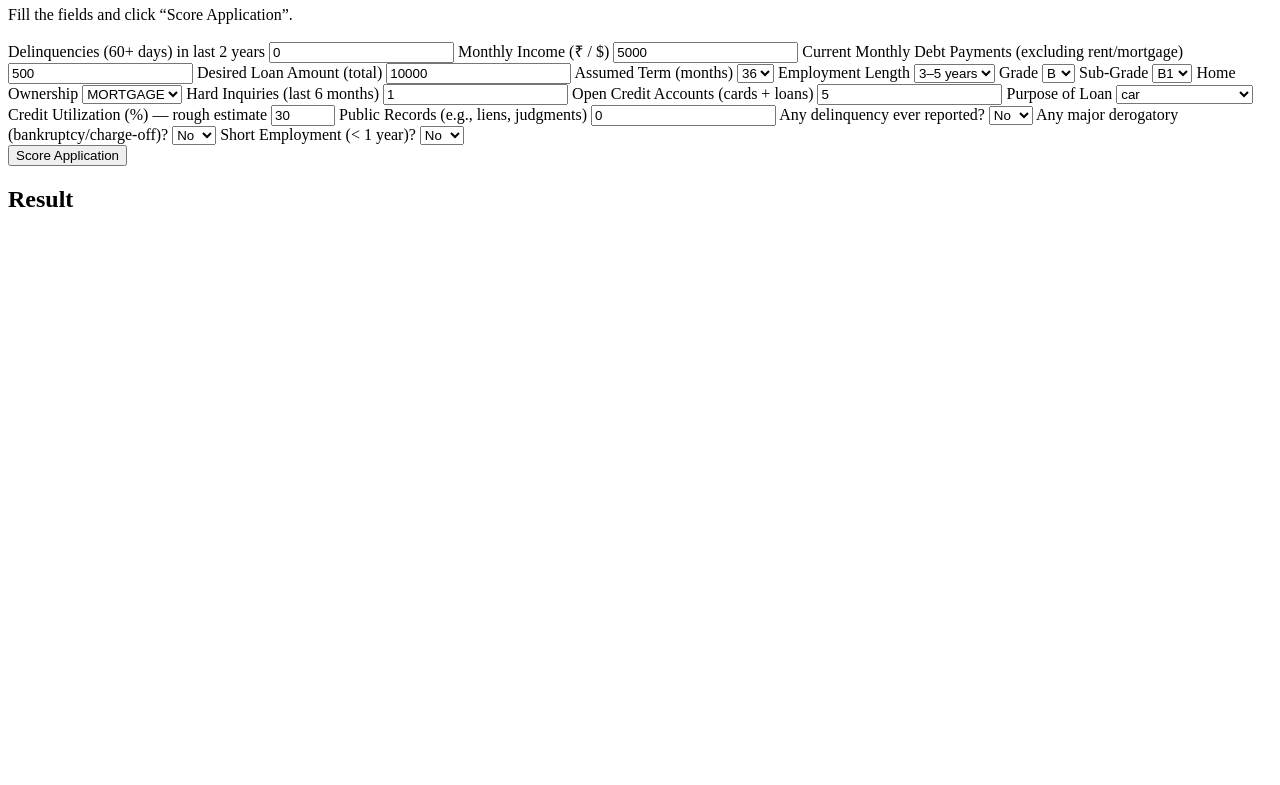
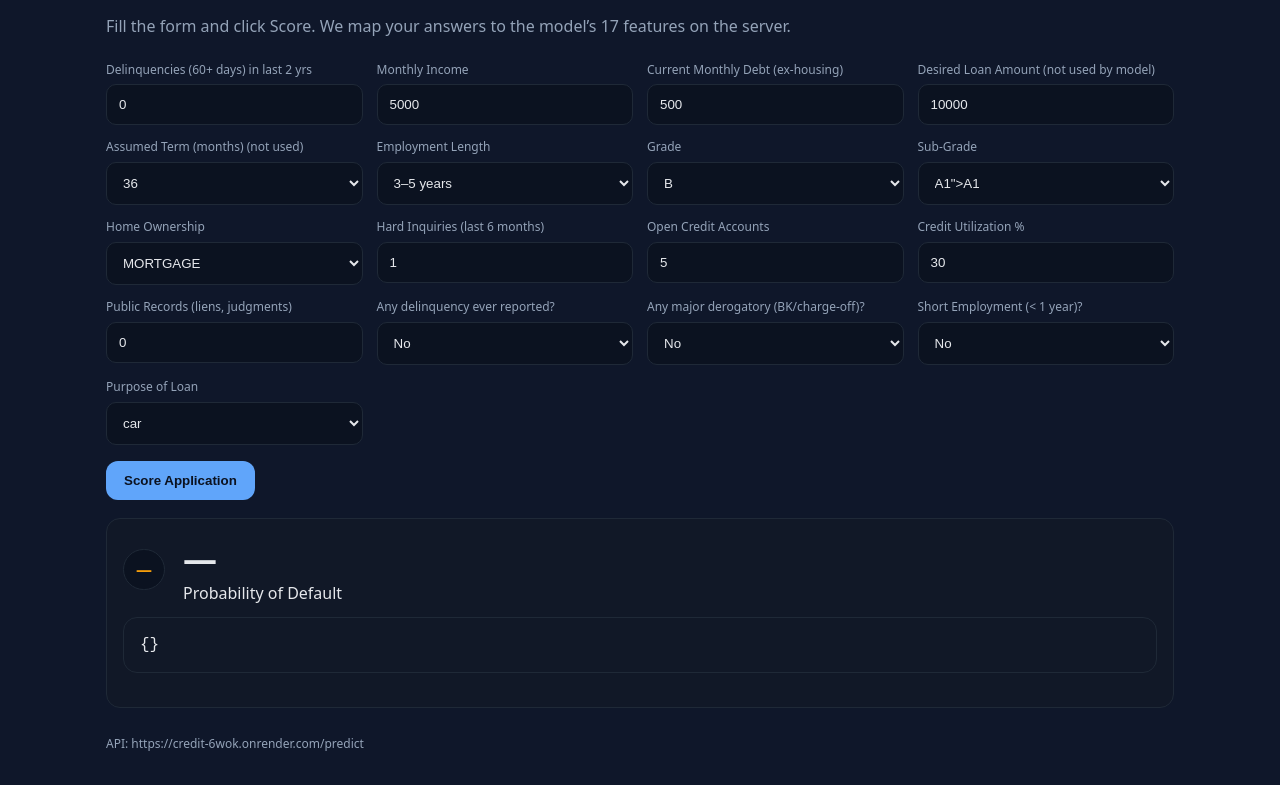
Before and after one commit to groverucd/CREDIT, a plain HTML site: page web/index.html in a window 1280 px wide. Shown: the part 74-859 px from the top of the page. Before the commit the page ends 800 px from the top, so only its background shows below. Drawn offline with Linux system fonts and the light colour scheme.

Commit message:
Update index.html

```diff
--- a/web/index.html
+++ b/web/index.html
@@ -3,182 +3,214 @@
 <head>
   <meta charset="utf-8" />
   <title>Credit Scoring — Demo</title>
-  <meta name="viewport" content="width=device-width,initial-scale=1" />
-  <link rel="stylesheet" href="styles.css" />
+  <meta name="viewport" content="width=device-width, initial-scale=1" />
+  <style>
+    :root { --bg:#0f172a; --panel:#111827; --muted:#94a3b8; --text:#e5e7eb; --accent:#60a5fa; --ok:#10b981; --warn:#f59e0b; --bad:#ef4444; }
+    *{box-sizing:border-box} body{margin:0;background:var(--bg);color:var(--text);font:16px/1.4 system-ui,Segoe UI,Roboto,Helvetica,Arial}
+    .wrap{max-width:1100px;margin:32px auto;padding:0 16px}
+    h1{font-size:28px;margin:0 0 18px}
+    p.muted{color:var(--muted);margin:0 0 24px}
+    .grid{display:grid;grid-template-columns:repeat(4,minmax(240px,1fr));gap:14px}
+    .field{display:flex;flex-direction:column;gap:6px}
+    label{font-size:12px;color:var(--muted)}
+    input,select{background:#0b1220;border:1px solid #1f2937;border-radius:10px;color:var(--text);padding:12px 12px}
+    input:focus,select:focus{outline:2px solid var(--accent)}
+    .actions{margin:16px 0 8px}
+    button{background:var(--accent);border:0;border-radius:12px;padding:12px 18px;color:#0b1220;font-weight:600;cursor:pointer}
+    button:disabled{opacity:.6;cursor:not-allowed}
+    .panel{background:var(--panel);border:1px solid #1f2937;border-radius:14px;padding:16px;margin:18px 0}
+    .row{display:flex;gap:18px;align-items:center;flex-wrap:wrap}
+    .metric{display:flex;flex-direction:column}
+    .metric .k{font-size:34px;font-weight:800}
+    .badge{display:inline-flex;align-items:center;gap:8px;background:#0b1220;border:1px solid #1f2937;border-radius:999px;padding:8px 12px;font-weight:700}
+    .approve{color:var(--ok)} .conditional{color:var(--warn)} .reject{color:var(--bad)}
+    pre{white-space:pre-wrap;word-break:break-word;margin:0}
+    .footer{margin-top:28px;color:var(--muted);font-size:12px}
+    @media(max-width:980px){.grid{grid-template-columns:repeat(2,1fr)}}
+    @media(max-width:540px){.grid{grid-template-columns:1fr}}
+  </style>
 </head>
 <body>
-  <main class="container">
-    <h1>Credit Scoring — Demo</h1>
-    <p class="muted">Fill the fields and click “Score Application”.</p>
+  <div class="wrap">
+    <h1>Credit Scoring Demo</h1>
+    <p class="muted">Fill the form and click Score. We map your answers to the model’s 17 features on the server.</p>
 
-    <form id="score-form">
-      <div class="grid">
+    <div class="grid">
+      <div class="field"><label>Delinquencies (60+ days) in last 2 yrs</label><input id="delinq_2yrs" type="number" min="0" value="0"></div>
+      <div class="field"><label>Monthly Income</label><input id="monthly_income" type="number" min="0" value="5000"></div>
+      <div class="field"><label>Current Monthly Debt (ex‑housing)</label><input id="monthly_debt" type="number" min="0" value="500"></div>
+      <div class="field"><label>Desired Loan Amount (not used by model)</label><input id="loan_amount" type="number" min="0" value="10000"></div>
 
-        <!-- 1) delinq_2yrs -->
-        <label>
-          Delinquencies (60+ days) in last 2 years
-          <input type="number" id="delinq_2yrs" min="0" value="0" required />
-        </label>
+      <div class="field"><label>Assumed Term (months) (not used)</label>
+        <select id="term"><option>36</option><option>60</option></select></div>
 
-        <!-- 2) dti inputs (we'll compute) -->
-        <label>
-          Monthly Income (₹ / $)
-          <input type="number" id="monthly_income" min="0" value="5000" required />
-        </label>
-
-        <label>
-          Current Monthly Debt Payments (excluding rent/mortgage)
-          <input type="number" id="monthly_debt" min="0" value="500" required />
-        </label>
-
-        <label>
-          Desired Loan Amount (total)
-          <input type="number" id="loan_amount" min="0" value="10000" required />
-        </label>
-
-        <label>
-          Assumed Term (months)
-          <select id="loan_term">
-            <option value="36" selected>36</option>
-            <option value="60">60</option>
-          </select>
-        </label>
-
-        <!-- 3) emp_length_num -->
-        <label>
-          Employment Length
-          <select id="emp_length_num">
-            <option value="0">&lt; 1 year</option>
-            <option value="1">1–2 years</option>
-            <option value="3" selected>3–5 years</option>
-            <option value="7">6–9 years</option>
-            <option value="10">10+ years</option>
-          </select>
-        </label>
-
-        <!-- 4) grade -->
-        <label>
-          Grade
-          <select id="grade">
-            <option>A</option><option selected>B</option><option>C</option>
-            <option>D</option><option>E</option><option>F</option><option>G</option>
-          </select>
-        </label>
-
-        <!-- 5) sub_grade (we compute number from A1..G5) -->
-        <label>
-          Sub‑Grade
-          <select id="sub_grade">
-            <!-- A1..A5 -->
-            <option>A1</option><option>A2</option><option>A3</option><option>A4</option><option>A5</option>
-            <!-- B1..B5 -->
-            <option selected>B1</option><option>B2</option><option>B3</option><option>B4</option><option>B5</option>
-            <!-- C1..C5 -->
-            <option>C1</option><option>C2</option><option>C3</option><option>C4</option><option>C5</option>
-            <!-- D1..D5 -->
-            <option>D1</option><option>D2</option><option>D3</option><option>D4</option><option>D5</option>
-            <!-- E1..E5 -->
-            <option>E1</option><option>E2</option><option>E3</option><option>E4</option><option>E5</option>
-            <!-- F1..F5 -->
-            <option>F1</option><option>F2</option><option>F3</option><option>F4</option><option>F5</option>
-            <!-- G1..G5 -->
-            <option>G1</option><option>G2</option><option>G3</option><option>G4</option><option>G5</option>
-          </select>
-        </label>
-
-        <!-- 6) home_ownership -->
-        <label>
-          Home Ownership
-          <select id="home_ownership">
-            <option>RENT</option>
-            <option selected>MORTGAGE</option>
-            <option>OWN</option>
-            <option>OTHER</option>
-          </select>
-        </label>
-
-        <!-- 7) inq_last_6mths -->
-        <label>
-          Hard Inquiries (last 6 months)
-          <input type="number" id="inq_last_6mths" min="0" value="1" required />
-        </label>
-
-        <!-- 8) open_acc -->
-        <label>
-          Open Credit Accounts (cards + loans)
-          <input type="number" id="open_acc" min="0" value="5" required />
-        </label>
-
-        <!-- 9) purpose -->
-        <label>
-          Purpose of Loan
-          <select id="purpose">
-            <option>credit card</option>
-            <option>debt consolidation</option>
-            <option selected>car</option>
-            <option>home improvement</option>
-            <option>medical</option>
-            <option>small business</option>
-            <option>other</option>
-          </select>
-        </label>
-
-        <!-- 10) revol_util -->
-        <label>
-          Credit Utilization (%) — rough estimate
-          <input type="number" id="revol_util" min="0" max="100" value="30" required />
-        </label>
-
-        <!-- 11) pub_rec -->
-        <label>
-          Public Records (e.g., liens, judgments)
-          <input type="number" id="pub_rec" min="0" value="0" required />
-        </label>
-
-        <!-- 12) last_delinq_none -->
-        <label>
-          Any delinquency ever reported?
-          <select id="last_delinq_none">
-            <option value="1" selected>No</option>
-            <option value="0">Yes</option>
-          </select>
-        </label>
-
-        <!-- 13) last_major_derog_none -->
-        <label>
-          Any major derogatory (bankruptcy/charge‑off)?
-          <select id="last_major_derog_none">
-            <option value="1" selected>No</option>
-            <option value="0">Yes</option>
-          </select>
-        </label>
-
-        <!-- 14) short_emp (derived but let user override) -->
-        <label>
-          Short Employment (&lt; 1 year)?
-          <select id="short_emp">
-            <option value="0" selected>No</option>
-            <option value="1">Yes</option>
-          </select>
-        </label>
-
-        <!-- 15) (derived flags) will be computed in JS:
-              delinq_2yrs_zero, pub_rec_zero
-              16) dti (computed)
-              17) payment_inc_ratio (computed)
-        -->
-
+      <div class="field"><label>Employment Length</label>
+        <select id="emp_length">
+          <option value="0">&lt; 1 year</option>
+          <option value="1">1–2 years</option>
+          <option value="4" selected>3–5 years</option>
+          <option value="8">6–9 years</option>
+          <option value="10">10+ years</option>
+        </select>
       </div>
 
-      <button type="submit" class="primary">Score Application</button>
-    </form>
+      <div class="field"><label>Grade</label>
+        <select id="grade">
+          <option>A</option><option selected>B</option><option>C</option><option>D</option>
+          <option>E</option><option>F</option><option>G</option>
+        </select>
+      </div>
 
-    <section id="result" class="card hidden">
-      <h2>Result</h2>
-      <pre id="result-json"></pre>
-    </section>
-  </main>
+      <div class="field"><label>Sub‑Grade</label>
+        <select id="subgrade">
+          <option>A1">A1</option><option>A2">A2</option><option>A3">A3</option><option>A4">A4</option><option>A5">A5</option>
+          <option>B1" selected>B1</option><option>B2">B2</option><option>B3">B3</option><option>B4">B4</option><option>B5">B5</option>
+          <option>C1">C1</option><option>C2">C2</option><option>C3">C3</option><option>C4">C4</option><option>C5">C5</option>
+          <option>D1">D1</option><option>D2">D2</option><option>D3">D3</option><option>D4">D4</option><option>D5">D5</option>
+          <option>E1">E1</option><option>E2">E2</option><option>E3">E3</option><option>E4">E4</option><option>E5">E5</option>
+          <option>F1">F1</option><option>F2">F2</option><option>F3">F3</option><option>F4">F4</option><option>F5">F5</option>
+          <option>G1">G1</option><option>G2">G2</option><option>G3">G3</option><option>G4">G4</option><option>G5">G5</option>
+        </select>
+      </div>
 
-  <script src="app.js"></script>
+      <div class="field"><label>Home Ownership</label>
+        <select id="home_ownership">
+          <option>RENT</option><option selected>MORTGAGE</option><option>OWN</option><option>OTHER</option>
+        </select>
+      </div>
+
+      <div class="field"><label>Hard Inquiries (last 6 months)</label><input id="inq6" type="number" min="0" value="1"></div>
+      <div class="field"><label>Open Credit Accounts</label><input id="open_acc" type="number" min="0" value="5"></div>
+      <div class="field"><label>Credit Utilization %</label><input id="revol_util" type="number" min="0" max="100" value="30"></div>
+      <div class="field"><label>Public Records (liens, judgments)</label><input id="pub_rec" type="number" min="0" value="0"></div>
+
+      <div class="field"><label>Any delinquency ever reported?</label>
+        <select id="any_delinq"><option value="0" selected>No</option><option value="1">Yes</option></select>
+      </div>
+      <div class="field"><label>Any major derogatory (BK/charge‑off)?</label>
+        <select id="any_derog"><option value="0" selected>No</option><option value="1">Yes</option></select>
+      </div>
+      <div class="field"><label>Short Employment (&lt; 1 year)?</label>
+        <select id="short_emp"><option value="0" selected>No</option><option value="1">Yes</option></select>
+      </div>
+      <div class="field"><label>Purpose of Loan</label>
+        <select id="purpose">
+          <option value="credit_card">credit card</option>
+          <option value="debt_consolidation">debt_consolidation</option>
+          <option value="car" selected>car</option>
+          <option value="home_improvement">home_improvement</option>
+          <option value="medical">medical</option>
+          <option value="small_business">small_business</option>
+          <option value="other">other</option>
+        </select>
+      </div>
+    </div>
+
+    <div class="actions"><button id="go">Score Application</button></div>
+
+    <div class="panel">
+      <div class="row">
+        <span id="badge" class="badge conditional">—</span>
+        <div class="metric"><div class="k" id="kpd">—</div><div class="muted">Probability of Default</div></div>
+      </div>
+      <div class="panel" style="margin-top:12px"><pre id="out">{}</pre></div>
+    </div>
+
+    <div class="footer">API: <span id="api"></span></div>
+  </div>
+
+  <script>
+    // ---------- helpers ----------
+    const BASE = window.location.origin.includes("onrender.com")
+      ? window.location.origin
+      : "https://credit-6wok.onrender.com"; // keep working locally if you host UI separately
+    document.getElementById('api').textContent = BASE + "/predict";
+
+    const subGradeNum = (sg) => {
+      const m = /^([A-G])([1-5])$/.exec(String(sg).toUpperCase().trim());
+      if (!m) return 10; // safe middle fallback
+      const letter = m[1].charCodeAt(0) - 64; // A->1..G->7
+      const num = parseInt(m[2], 10);         // 1..5
+      return (letter - 1) * 5 + num;          // 1..35
+    };
+
+    const clamp = (x, lo, hi) => Math.max(lo, Math.min(hi, x));
+    const pct = (num, den) => den > 0 ? (num / den) * 100 : 0;
+
+    // ---------- UI wiring ----------
+    document.getElementById('go').addEventListener('click', async () => {
+      // read inputs
+      const delinq_2yrs = parseInt(document.getElementById('delinq_2yrs').value || 0, 10);
+      const monthly_income = parseFloat(document.getElementById('monthly_income').value || 0);
+      const monthly_debt = parseFloat(document.getElementById('monthly_debt').value || 0);
+      const emp_length_num = parseInt(document.getElementById('emp_length').value, 10);
+      const grade = document.getElementById('grade').value;
+      const subgrade = document.getElementById('subgrade').value;
+      const home_ownership = document.getElementById('home_ownership').value;
+      const inq_last_6mths = parseInt(document.getElementById('inq6').value || 0, 10);
+      const open_acc = parseInt(document.getElementById('open_acc').value || 0, 10);
+      const revol_util = clamp(parseFloat(document.getElementById('revol_util').value || 0), 0, 100);
+      const pub_rec = parseInt(document.getElementById('pub_rec').value || 0, 10);
+      const last_delinq_none = document.getElementById('any_delinq').value === "0" ? 1 : 0;
+      const last_major_derog_none = document.getElementById('any_derog').value === "0" ? 1 : 0;
+      const short_emp = parseInt(document.getElementById('short_emp').value, 10);
+      const purpose = document.getElementById('purpose').value;
+
+      // derived features per your model schema
+      const dti = clamp(pct(monthly_debt, monthly_income), 0, 100);                 // total debt / income %
+      const payment_inc_ratio = dti;                                                // reuse as a stand‑in
+      const delinq_2yrs_zero = delinq_2yrs === 0 ? 1 : 0;
+      const pub_rec_zero = pub_rec === 0 ? 1 : 0;
+      const sub_grade_num = subGradeNum(subgrade);
+
+      const payload = {
+        delinq_2yrs,
+        delinq_2yrs_zero,
+        dti,
+        emp_length_num,
+        grade,
+        home_ownership,
+        inq_last_6mths,
+        last_delinq_none,
+        last_major_derog_none,
+        open_acc,
+        payment_inc_ratio,
+        pub_rec,
+        pub_rec_zero,
+        purpose,
+        revol_util,
+        short_emp,
+        sub_grade_num
+      };
+
+      try {
+        document.getElementById('go').disabled = true;
+        const r = await fetch(`${BASE}/predict`, {
+          method: "POST",
+          headers: {"Content-Type":"application/json"},
+          body: JSON.stringify(payload)
+        });
+        const data = await r.json();
+        document.getElementById('out').textContent = JSON.stringify(data, null, 2);
+
+        const pd = typeof data.prob_default === "number" ? data.prob_default : NaN;
+        const pctTxt = isFinite(pd) ? (pd*100).toFixed(2) + "%" : "—";
+        document.getElementById('kpd').textContent = pctTxt;
+
+        const badge = document.getElementById('badge');
+        badge.className = "badge";
+        if (data.decision === "APPROVE") { badge.classList.add("approve"); badge.textContent="APPROVE"; }
+        else if (data.decision === "CONDITIONAL") { badge.classList.add("conditional"); badge.textContent="CONDITIONAL"; }
+        else if (data.decision === "REJECT") { badge.classList.add("reject"); badge.textContent="REJECT"; }
+        else { badge.textContent = "—"; }
+      } catch (e) {
+        document.getElementById('out').textContent = "Request failed: " + e;
+        document.getElementById('kpd').textContent = "—";
+        const badge = document.getElementById('badge'); badge.className="badge"; badge.textContent="—";
+      } finally {
+        document.getElementById('go').disabled = false;
+      }
+    });
+  </script>
 </body>
 </html>
```
